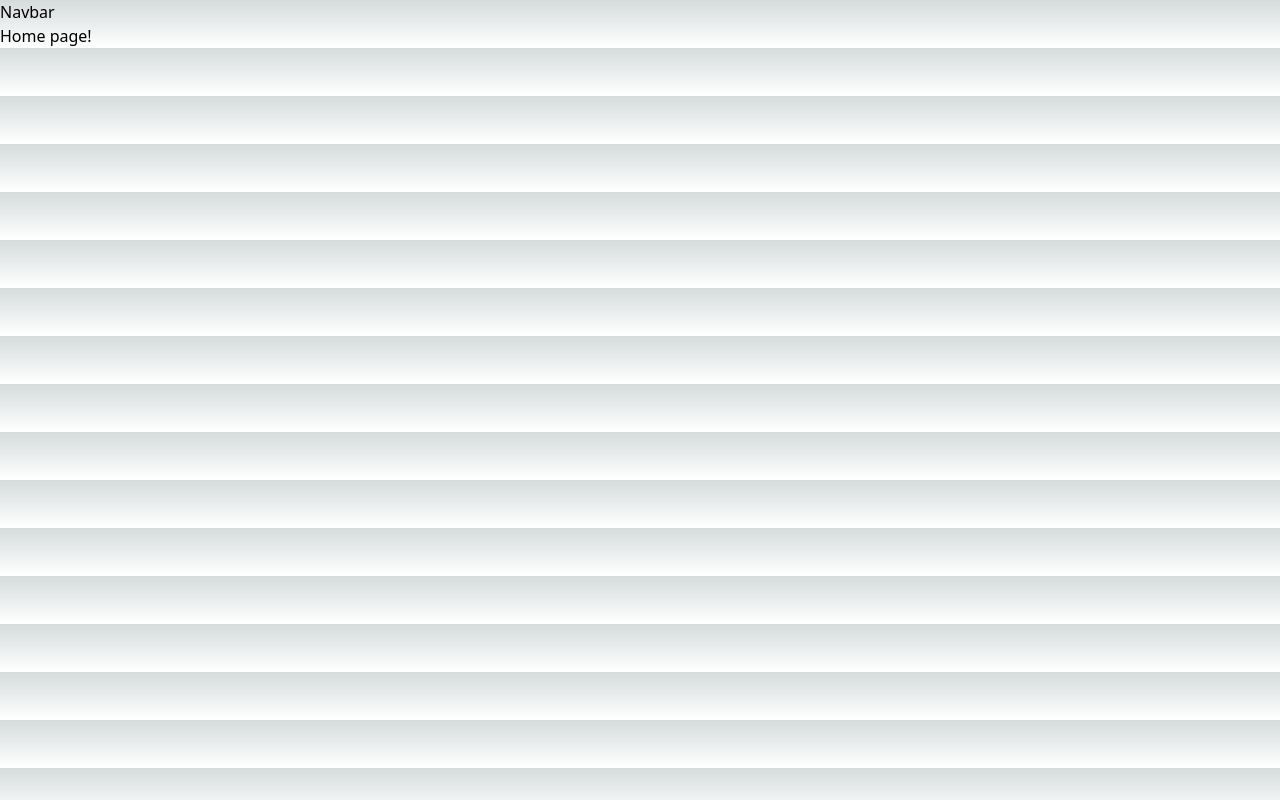
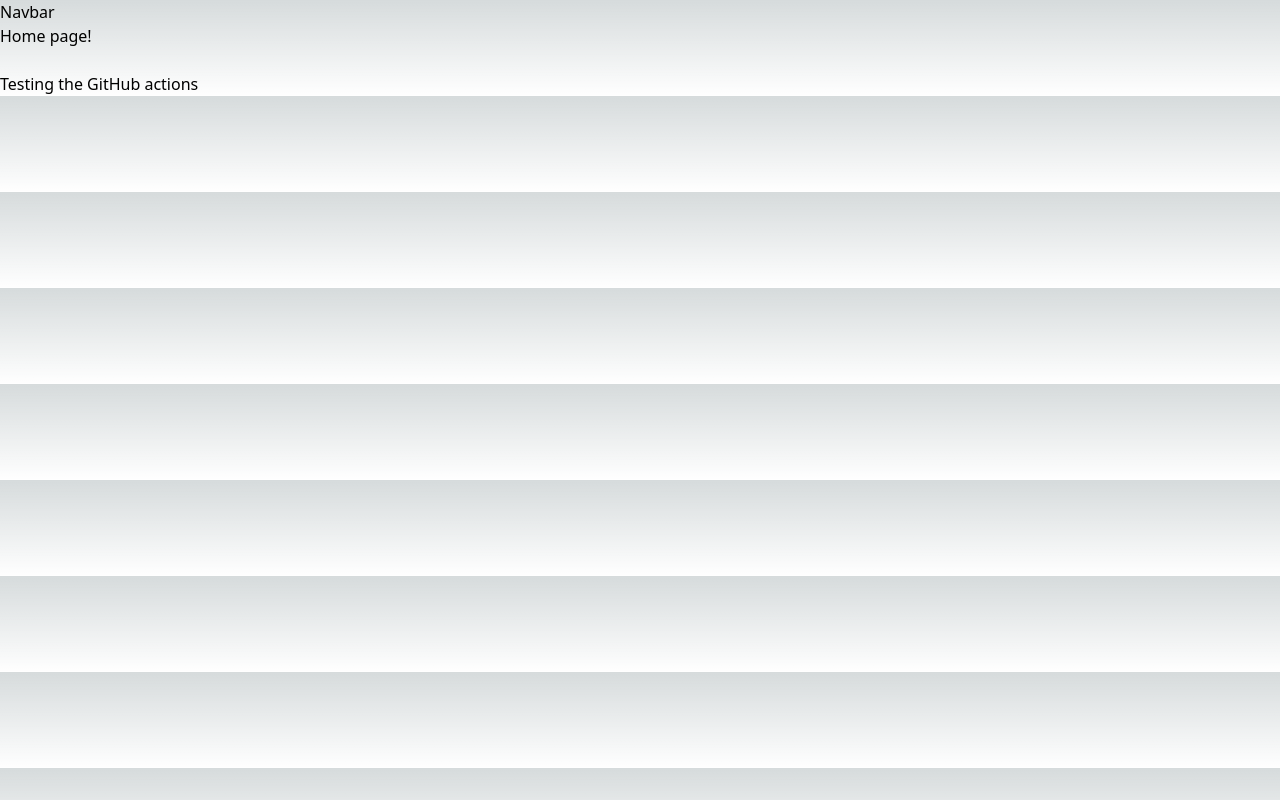
Before and after one commit to IsuruVihan/quill-pen, a Next.js app: page / in a window 1280 px wide. Built offline with nearby package versions, Linux system fonts and the light colour scheme.

Commit message:
Testing GitHub actions

```diff
--- a/app/page.tsx
+++ b/app/page.tsx
@@ -1,7 +1,9 @@
 export default function Home() {
   return (
     <main>
-      Home page!
+      <h1>Home page!</h1>
+      <br/>
+      <h2>Testing the GitHub actions</h2>
     </main>
   );
 }
```
